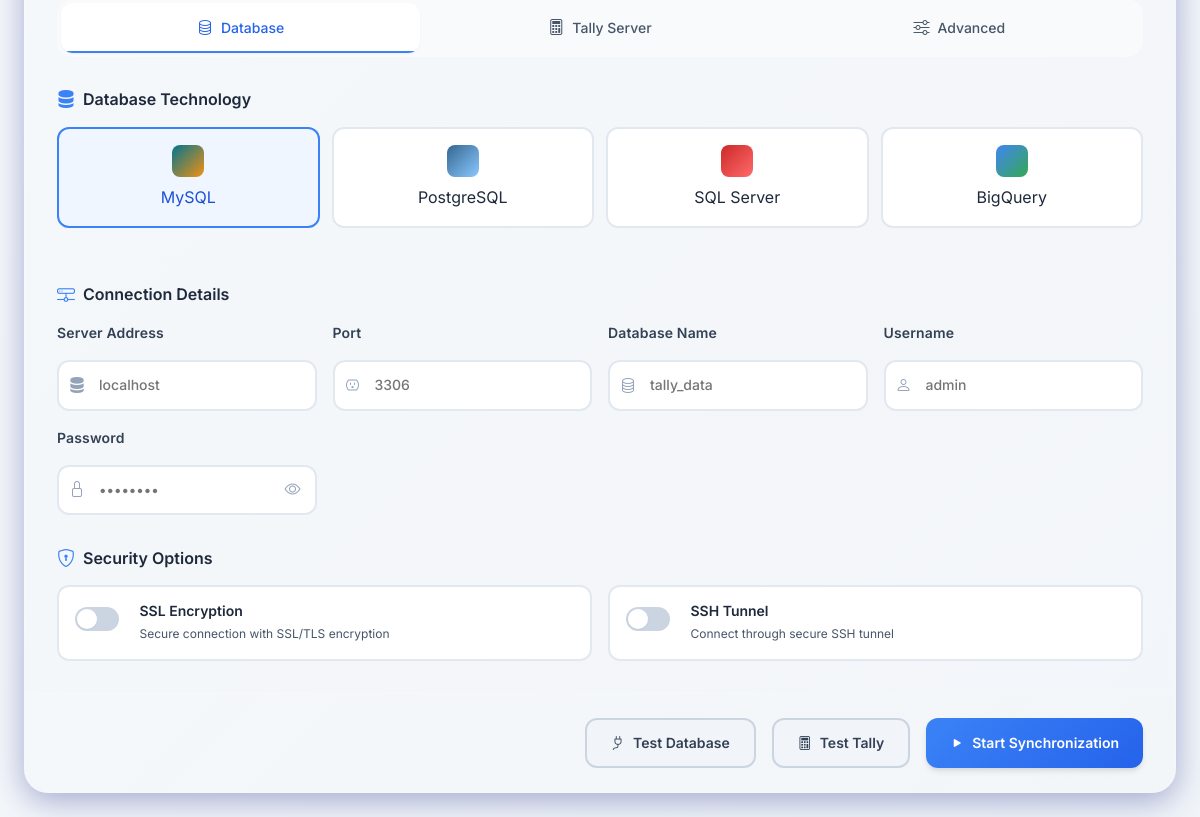
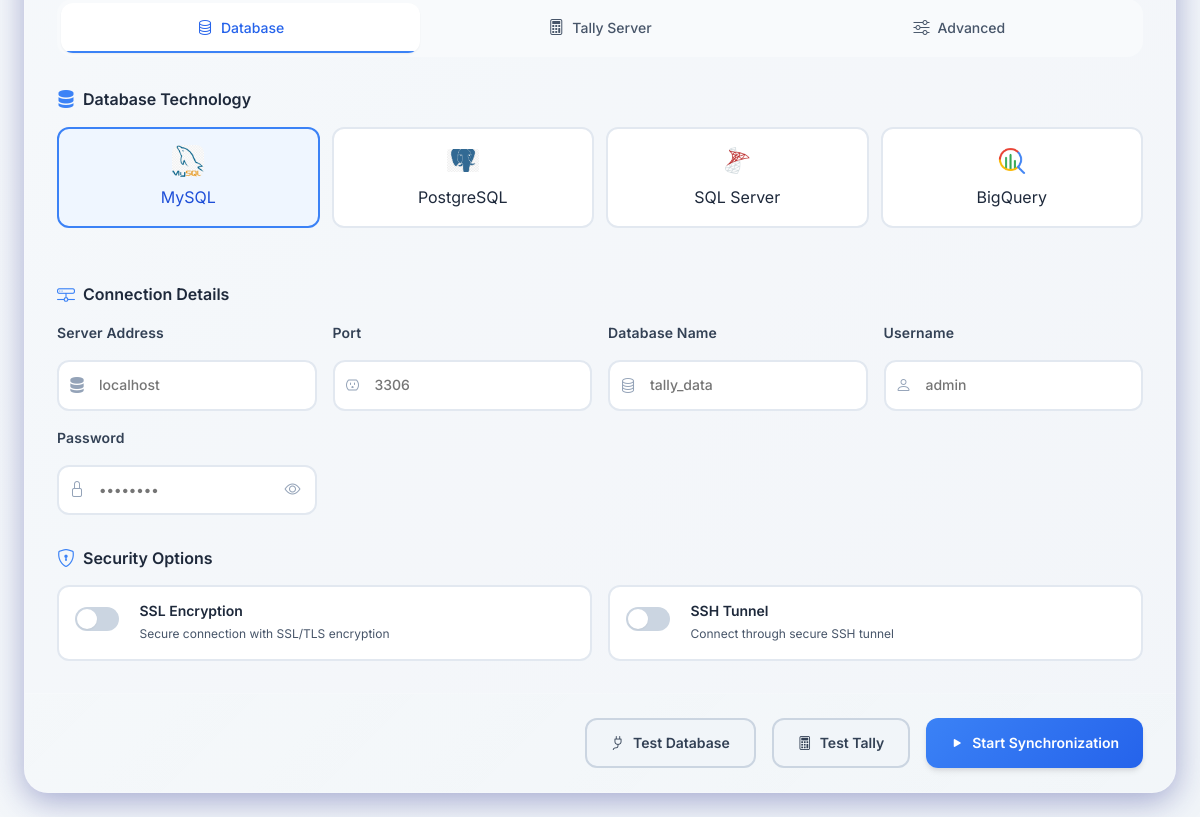
Before and after one commit to RounakJoshi09/k7x-mono-relay, an Electron app: page electron-app/src/renderer/index.html in a window 1200 px wide. Shown: the part 1267-2084 px from the top of the page. Drawn offline with nearby package versions, Linux system fonts and the light colour scheme; no server answers.

Commit message:
Icon Changes Done

```diff
--- a/electron-app/src/renderer/styles.css
+++ b/electron-app/src/renderer/styles.css
@@ -549,15 +549,23 @@
   display: flex;
   align-items: center;
   justify-content: center;
-  font-weight: bold;
-  font-size: 0.75rem;
-  color: white;
+  background-size: contain;
+  background-repeat: no-repeat;
+  background-position: center;
 }
 
-.mysql-icon { background: linear-gradient(135deg, #00758f, #f29111); }
-.postgresql-icon { background: linear-gradient(135deg, #336791, #8cc8ff); }
-.sqlserver-icon { background: linear-gradient(135deg, #cc2927, #ff6b6b); }
-.bigquery-icon { background: linear-gradient(135deg, #4285f4, #34a853); }
+.mysql-icon {
+  background-image: url('../assets/mysql.png');
+}
+.postgresql-icon {
+  background-image: url('../assets/postgres.png');
+}
+.sqlserver-icon {
+  background-image: url('../assets/sqlserver.png');
+}
+.bigquery-icon {
+  background-image: url('../assets/bigquery.png');
+}
 
 /* Form Grid */
 .form-grid {
```
Also changed, not shown: electron-app/dist/assets/bigquery.png (added), electron-app/dist/assets/mysql.png (added), electron-app/dist/assets/postgres.png (added), electron-app/dist/assets/sqlserver.png (added), electron-app/dist/renderer/styles.css, electron-app/src/assets/bigquery.png (added), electron-app/src/assets/mysql.png (added), electron-app/src/assets/postgres.png (added), electron-app/src/assets/sqlserver.png (added), 2 other files.
